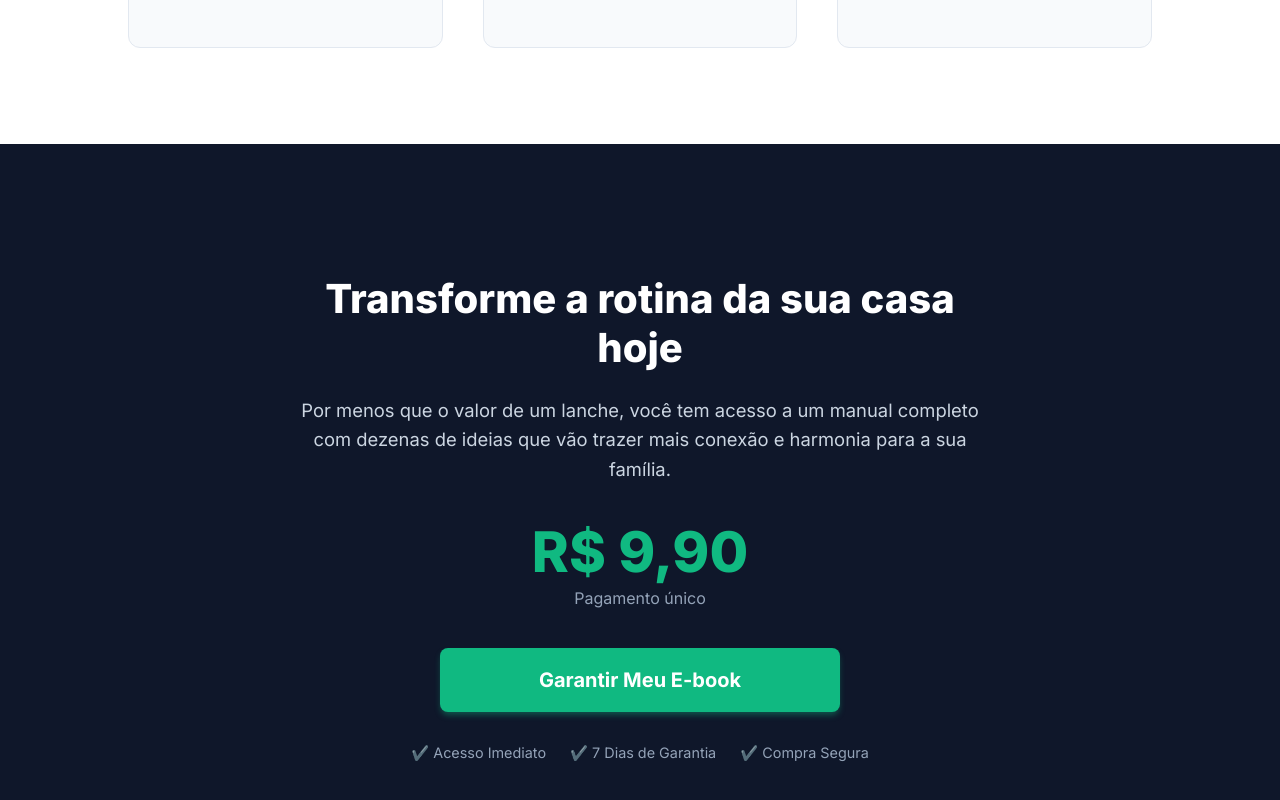
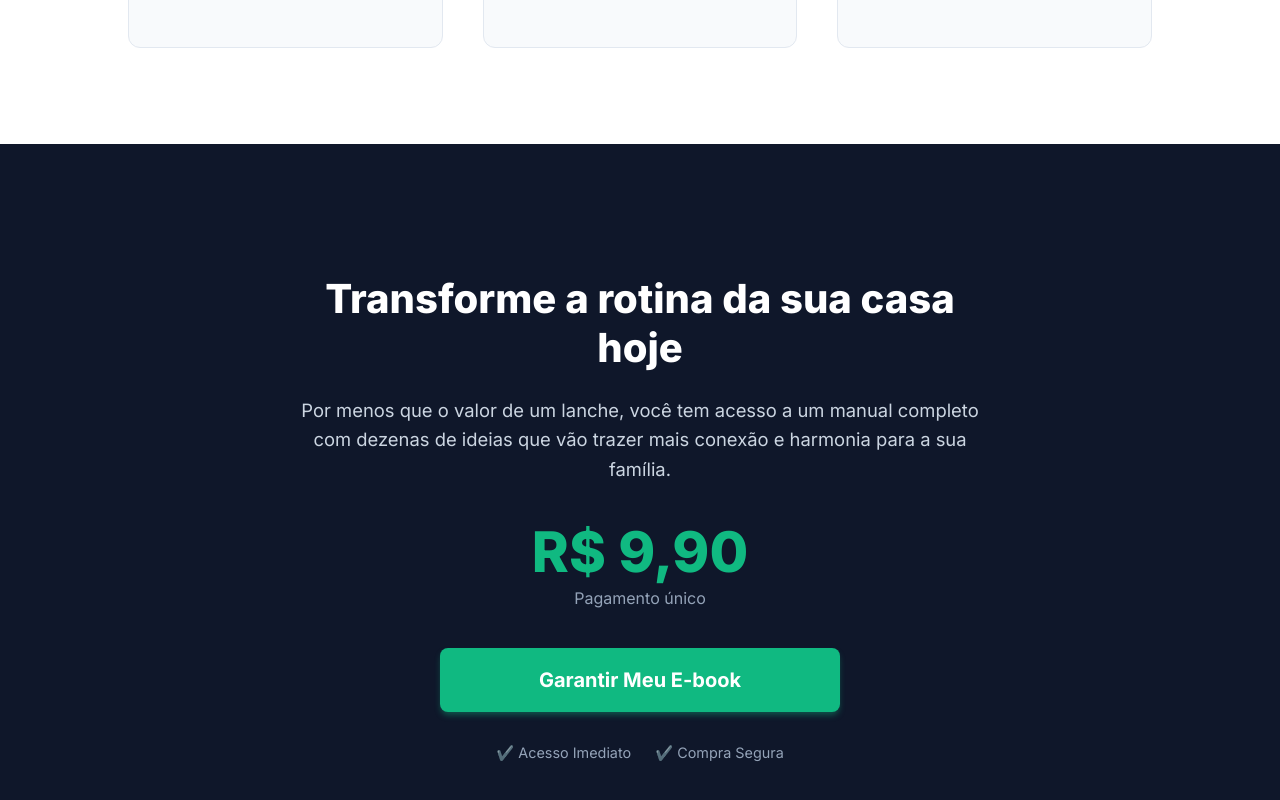
Before and after one commit to Reginaldo345/landing-page-entreter-filhos-sem-celular, a React (Vite) app: page / in a window 1280 px wide. Shown: the part 2132-2932 px from the top of the page. Built offline with nearby package versions, Linux system fonts and the light colour scheme.

Commit message:
atualização

```diff
--- a/src/App.jsx
+++ b/src/App.jsx
@@ -91,7 +91,6 @@ function App() {
 
           <div className={styles.securityBadges}>
             <span>✔️ Acesso Imediato</span>
-            <span>✔️ 7 Dias de Garantia</span>
             <span>✔️ Compra Segura</span>
           </div>
         </div>
```
